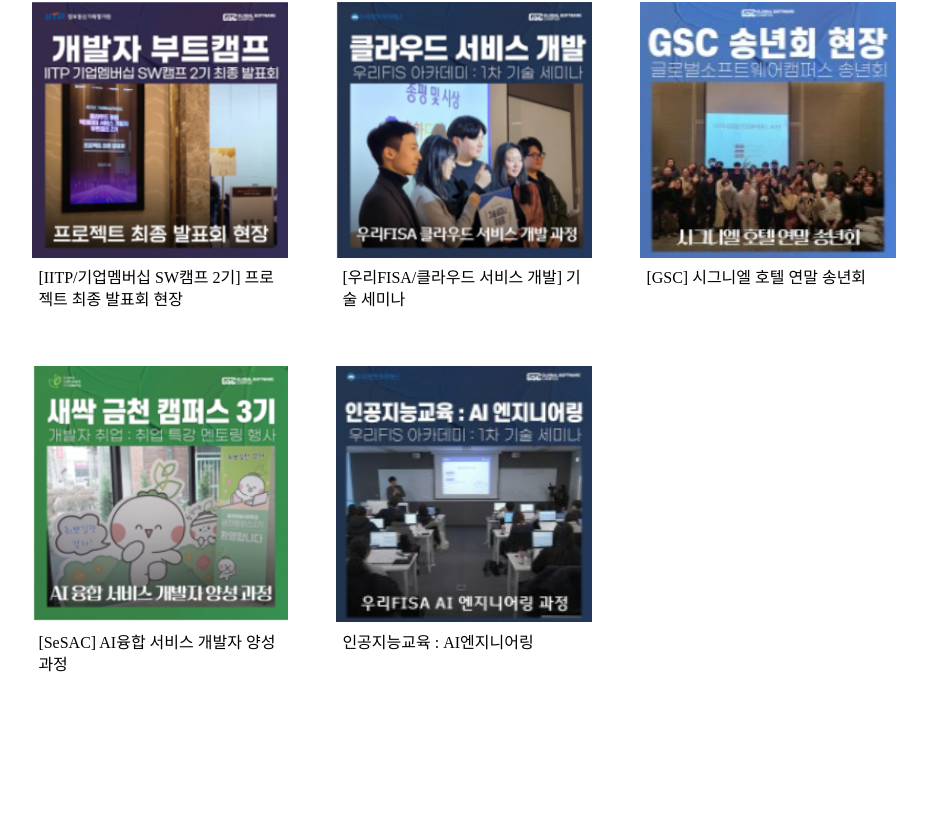
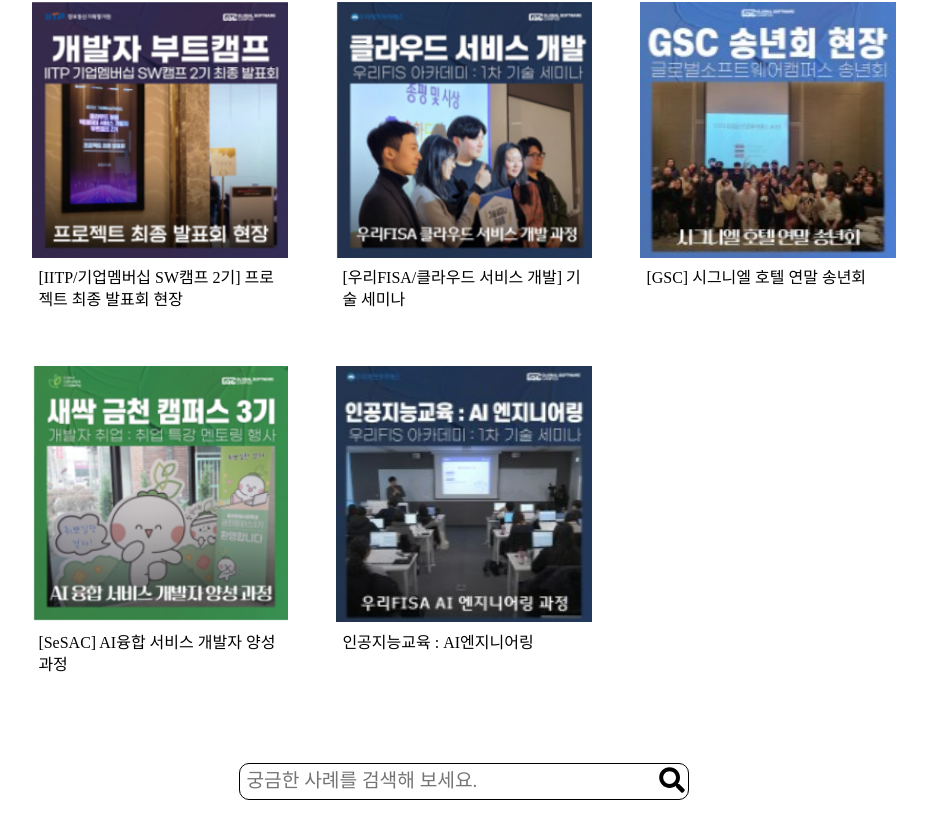
Before and after one commit to jh1109/gsc-app, a React (Create React App) app: page /service-cases in a window 1280 px wide. Shown: the part 515-1353 px from the top of the page, without its empty margins (176-1103 px from the left). Before the commit the page ends 1278 px from the top, so only its background shows below. Built offline with nearby package versions, Linux system fonts and the light colour scheme.

Commit message:
[style] 교육 사례 검색창

```diff
--- a/src/GlobalStyle.js
+++ b/src/GlobalStyle.js
@@ -30,10 +30,17 @@
     list-style: none;
   }
 
-  button, input {
+  button {
     background-color: transparent;
     border: none;
     cursor: pointer;
+    outline: none;
+    font: inherit;
+  }
+
+  input {
+    background-color: transparent;
+    border: none;
     outline: none;
     font: inherit;
   }
--- a/src/components/cases/CasesContent.js
+++ b/src/components/cases/CasesContent.js
@@ -3,6 +3,7 @@
 import CaseTabBtn from './CaseTabBtn';
 import Case from './Case';
 import { CASES_DATA } from './casesData';
+import { FaSearch } from "react-icons/fa";
 
 
 const CasesContent = () => {
@@ -36,6 +37,11 @@
                 ))}
                 </ul>
             )}
+            <form className={classes.searchForm}>
+                <label className="a11yHidden" htmlFor="searchCase">검색창</label>
+                <input type="text" id="searchCase" placeholder="궁금한 사례를 검색해 보세요."/>
+                <button type="submit"><FaSearch className={ classes.icon }  /></button>
+            </form>
         </div>
     );
 };
--- a/src/components/cases/CasesContent.module.css
+++ b/src/components/cases/CasesContent.module.css
@@ -43,3 +43,25 @@
     grid-template-columns: 1fr 1fr 1fr;
     gap: 3rem;
 }
+
+.searchForm {
+    display: flex;
+    flex-flow: row nowrap;
+    border: 1px solid #000000;
+    border-radius: 10px;
+    align-items: center;
+    font-size: 1.2rem;
+    margin-top: 5rem;
+}
+
+.searchForm input {
+    text-indent: 0.4rem;
+    width: 26rem;
+}
+
+.searchForm .icon {
+    height: 100%;
+    overflow: hidden;
+    width: 2rem;
+    padding: 0.2rem
+}
```
